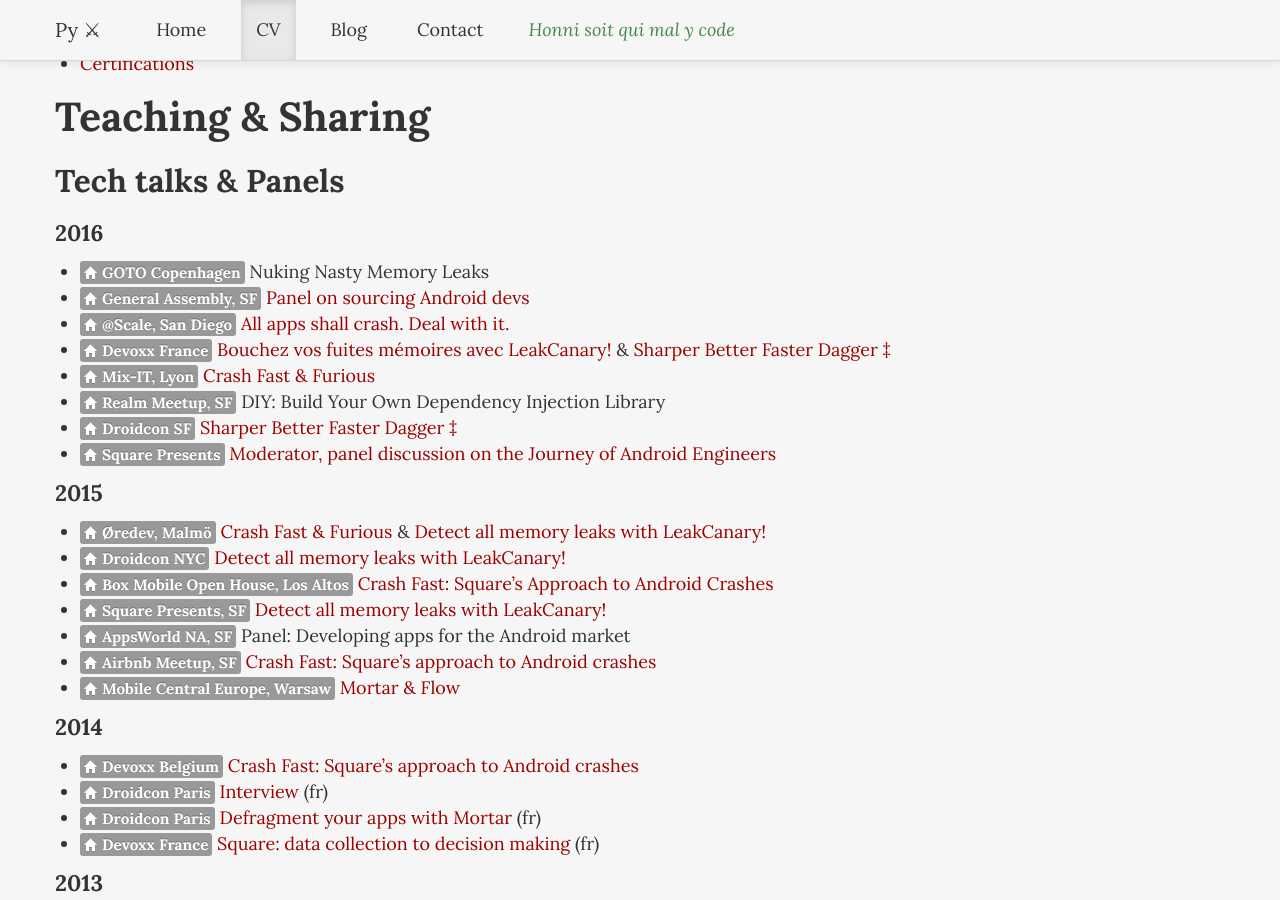
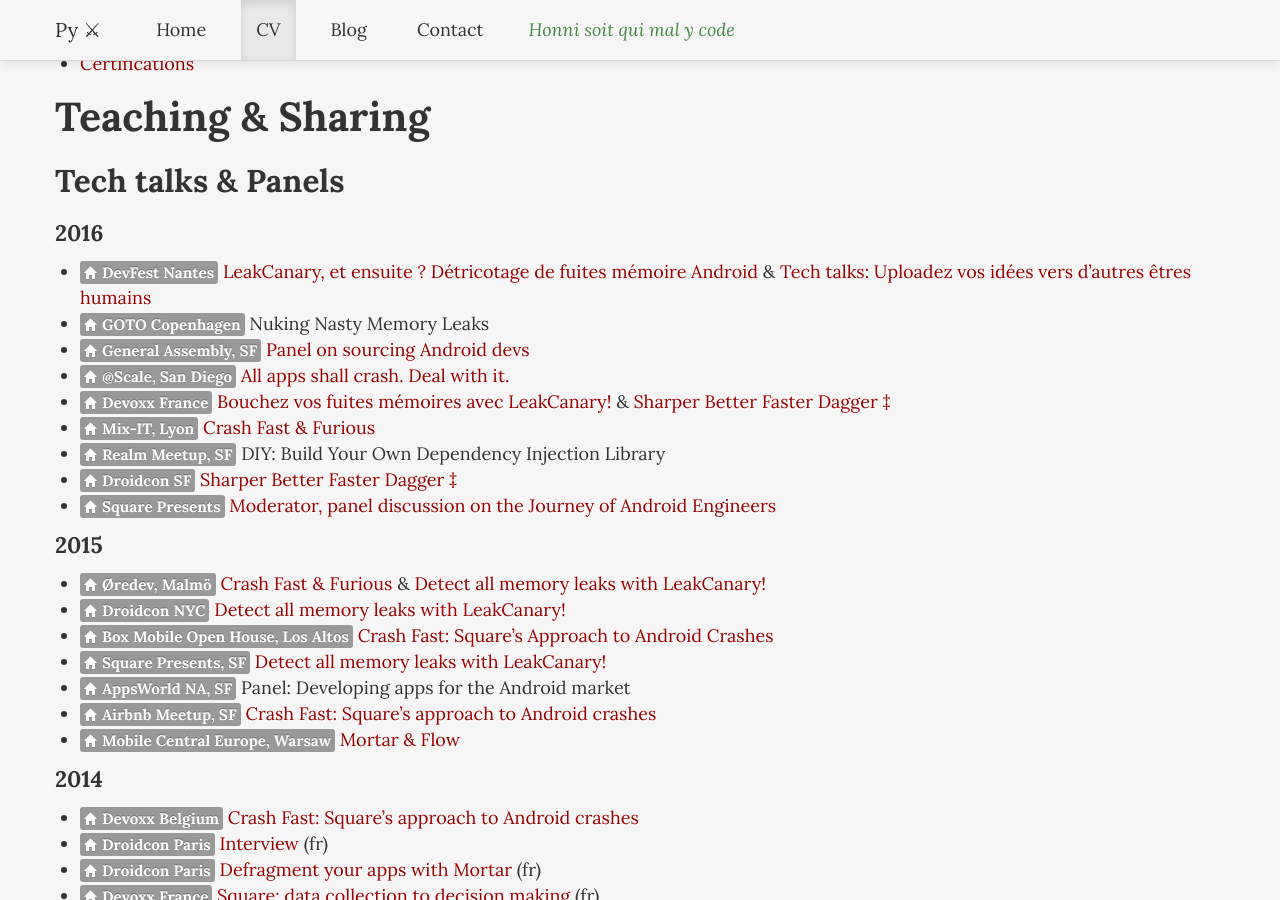
Before and after one commit to pyricau/pyricau.github.com, a Jekyll site: the page built from cv.markdown, in a window 1280 px wide and 900 px high, scrolled down 1188 px. Built offline with Jekyll 4.4.1, drawn with Linux system fonts in a browser that asks for light colours.

Commit message:
Update cv.markdown

```diff
--- a/cv.markdown
+++ b/cv.markdown
@@ -25,6 +25,8 @@
 
 #### 2016
 
+
+* {% include home.html text="DevFest Nantes" %} [LeakCanary, et ensuite ? Détricotage de fuites mémoire Android](https://www.youtube.com/watch?v=nSSidt0GKeE) & [Tech talks: Uploadez vos idées vers d'autres êtres humains](https://www.youtube.com/watch?v=fEs-Z0YiqZs)
 * {% include home.html text="GOTO Copenhagen" %} Nuking Nasty Memory Leaks
 * {% include home.html text="General Assembly, SF" %} [Panel on sourcing Android devs](https://generalassemb.ly/education/where-are-all-the-android-developers-insider-tips-on-sourcing-talent)
 * {% include home.html text="@Scale, San Diego" %} [All apps shall crash. Deal with it.](https://atscaleconference.com/videos/all-apps-shall-crash-deal-with-it/)
```
